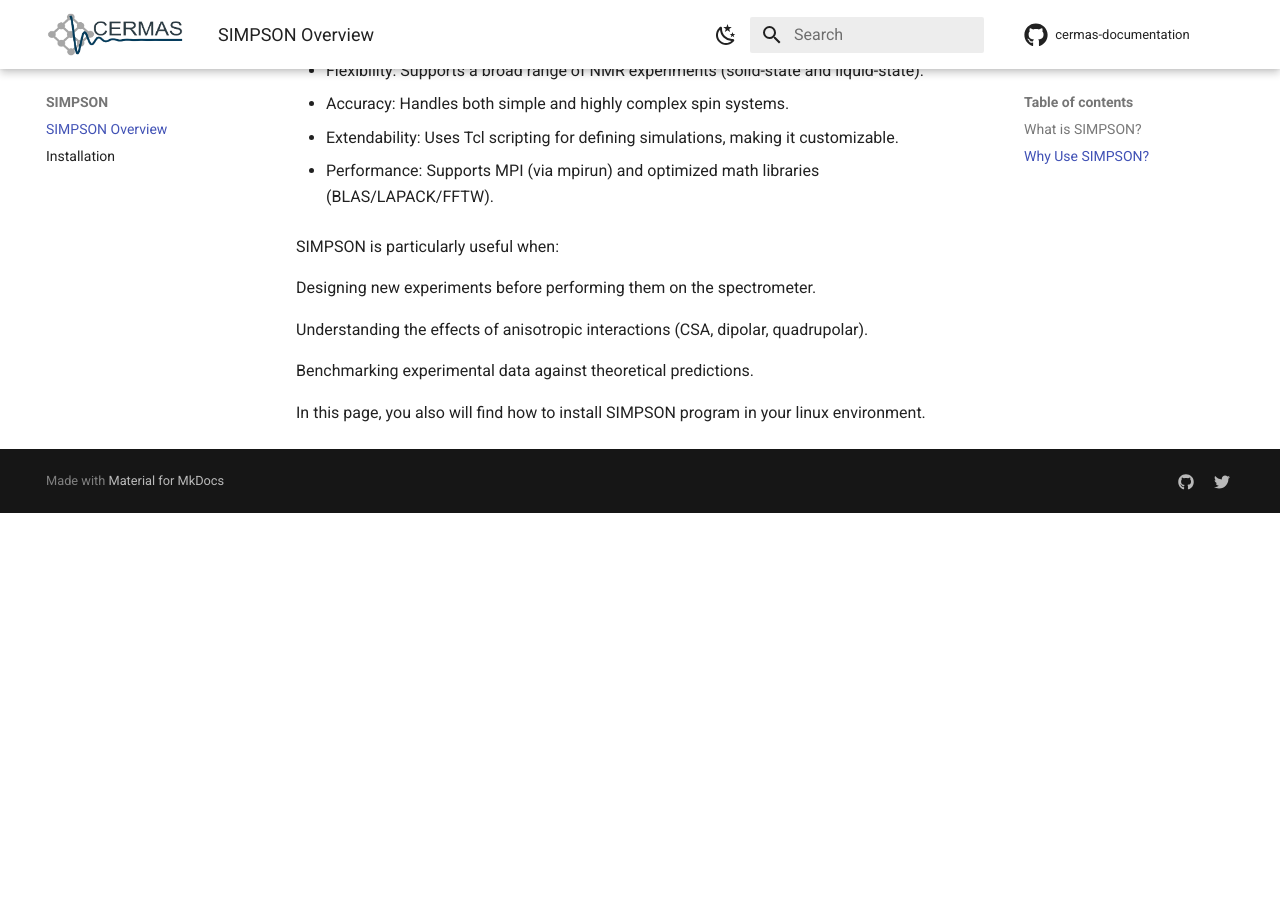
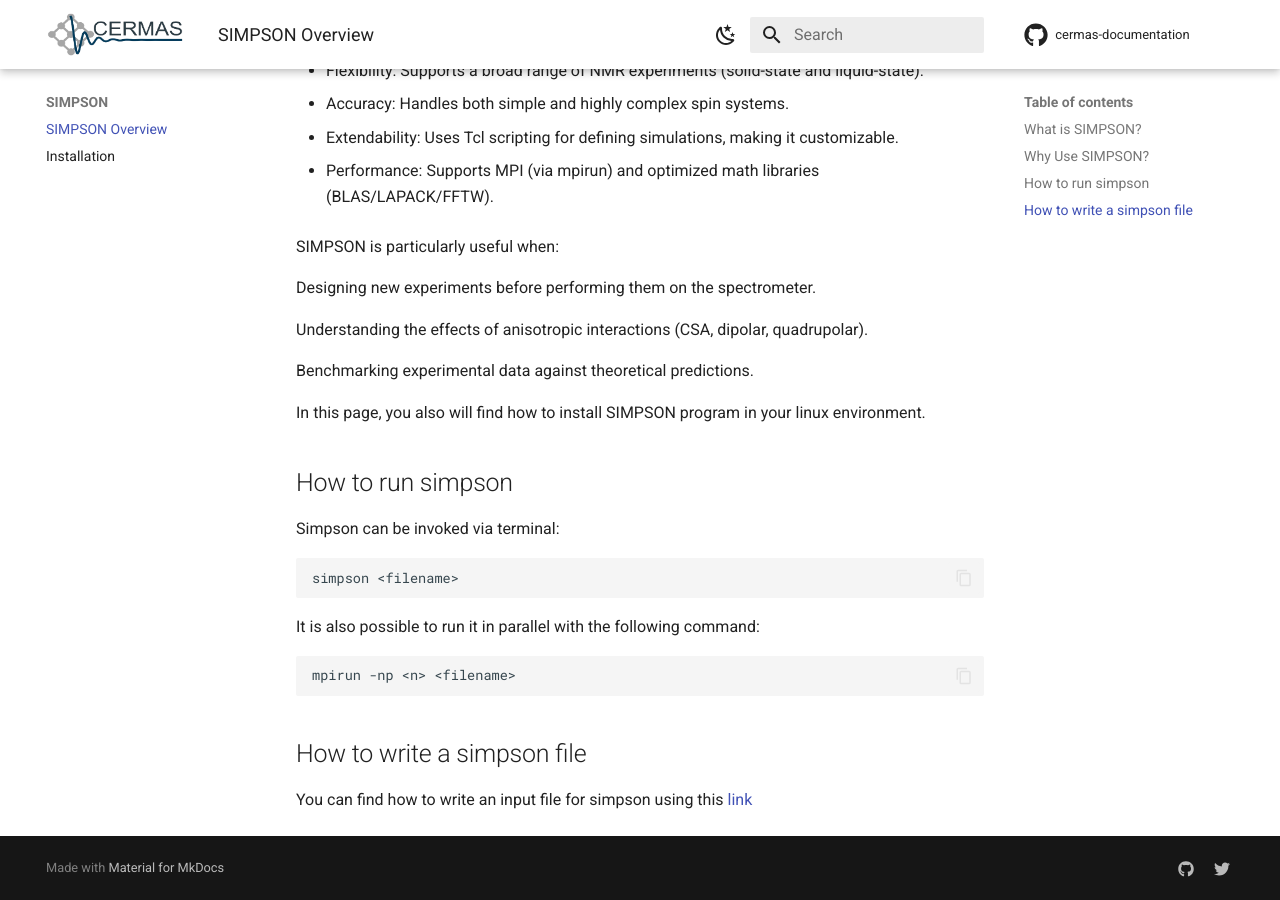
Before and after one commit to cermas/cermas-mkdocs, an MkDocs documentation site: the page built from docs/SIMPSON/SIMPSON.md, in a window 1280 px wide and 900 px high, scrolled down 686 px. Built offline with MkDocs 1.6.1 and Material for MkDocs 9.7.7, drawn with Linux system fonts in a browser that asks for light colours; comment, search, counter and statistics services are not loaded; the version menu is left out; before the commit the page ends 1199 px from its top, so only the background shows below that.

Commit message:
adding a few more details about simpson overview page

````diff
--- a/docs/SIMPSON/SIMPSON.md
+++ b/docs/SIMPSON/SIMPSON.md
@@ -34,3 +34,16 @@ Understanding the effects of anisotropic interactions (CSA, dipolar, quadrupolar
 Benchmarking experimental data against theoretical predictions.
 
 In this page, you also will find how to install SIMPSON program in your linux environment.
+
+## How to run simpson
+
+Simpson can be invoked via terminal:
+```bash
+simpson <filename>
+```
+It is also possible to run it in parallel with the following command:
+```bash
+mpirun -np <n> <filename>
+```
+## How to write a simpson file
+You can find how to write an input file for simpson using this [link](https://inano.au.dk/about/research-centers-and-projects/nmr/software/simpson)
````
